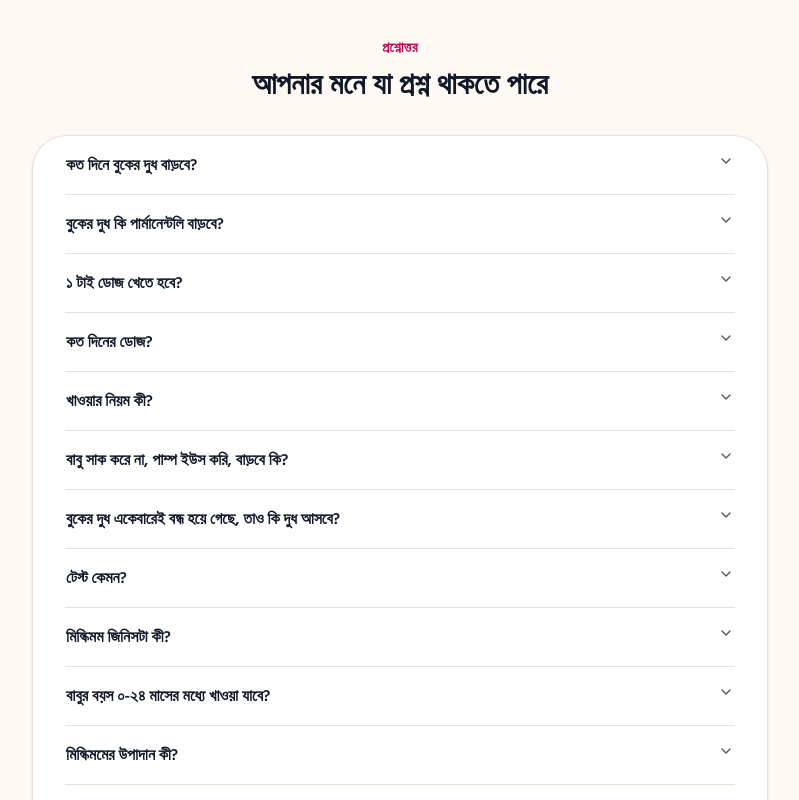
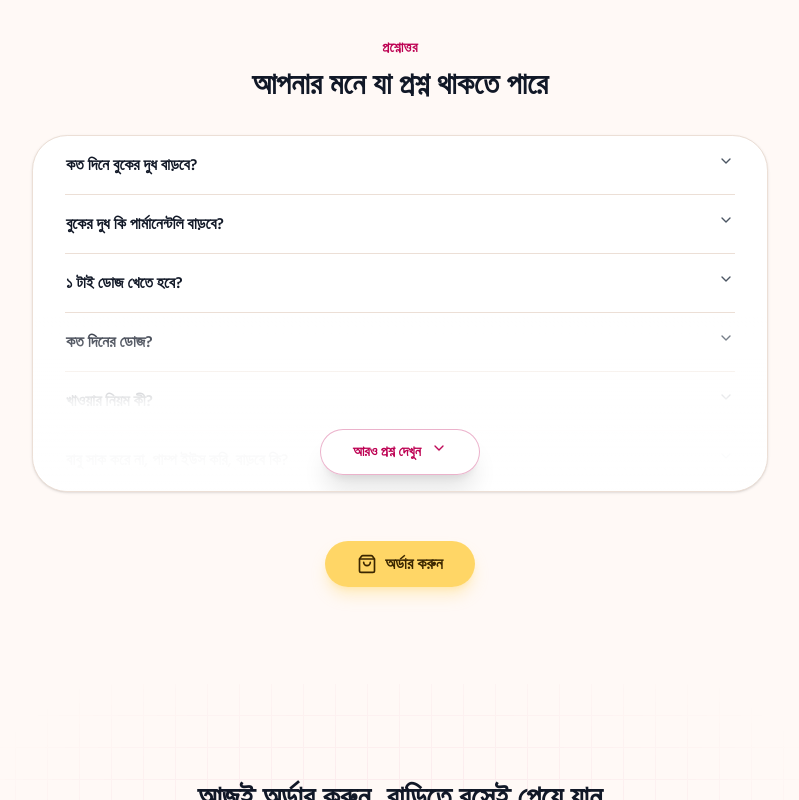
Before and after one commit to MdHasib01/milkimom-nextjs, a Next.js app: page / in a window 1280 px wide. Shown: the part 5300-6100 px from the top of the page, without its empty margins (240-1039 px from the left). Built offline with nearby package versions, Linux system fonts and the light colour scheme; no server answers.

Commit message:
feat: add FAQ section component to client UI

```diff
--- a/src/components/faq-section.tsx
+++ b/src/components/faq-section.tsx
@@ -1,4 +1,7 @@
-import { ReactNode } from "react";
+"use client";
+
+import { useState, ReactNode } from "react";
+import { ChevronDown, ChevronUp } from "lucide-react";
 import {
   Accordion,
   AccordionContent,
@@ -41,6 +44,8 @@ const FAQS: FaqItem[] = [
 ];
 
 export function FaqSection() {
+  const [showAll, setShowAll] = useState(false);
+
   return (
     <section id="faq" className="mx-auto max-w-3xl px-4 py-16 sm:py-24">
       <Reveal className="text-center">
@@ -52,7 +57,12 @@ export function FaqSection() {
         </h2>
       </Reveal>
 
-      <Reveal delay={0.1} className="mt-8 rounded-3xl border border-border bg-card px-5 shadow-sm sm:px-8">
+      <Reveal delay={0.1} className="relative mt-8 rounded-3xl border border-border bg-card px-5 shadow-sm sm:px-8 overflow-hidden">
+        <div
+          className={`transition-all duration-500 ease-in-out ${
+            !showAll ? "max-h-[355px] overflow-hidden" : "pb-6"
+          }`}
+        >
           <Accordion type="single" collapsible>
             {FAQS.map((faq, index) => (
               <AccordionItem key={faq.q} value={`item-${index}`}>
@@ -65,7 +75,35 @@ export function FaqSection() {
               </AccordionItem>
             ))}
           </Accordion>
+        </div>
+
+        {/* Gradient Overlay & Blended See More Button */}
+        {!showAll && (
+          <div className="absolute inset-x-0 bottom-0 h-44 bg-gradient-to-t from-card via-card/95 to-transparent z-10 flex items-end justify-center pb-4 pointer-events-none rounded-b-3xl">
+            <button
+              type="button"
+              onClick={() => setShowAll(true)}
+              className="pointer-events-auto inline-flex items-center gap-2.5 rounded-full border border-brand-crimson/30 bg-card/90 backdrop-blur-md px-8 py-3 text-sm font-bold text-brand-crimson shadow-xl transition-all hover:scale-105 hover:bg-brand-crimson hover:text-white hover:shadow-2xl cursor-pointer"
+            >
+              <span>আরও প্রশ্ন দেখুন</span>
+              <ChevronDown className="size-4 animate-bounce" />
+            </button>
+          </div>
+        )}
       </Reveal>
+
+      {showAll && (
+        <div className="mt-6 flex justify-center">
+          <button
+            type="button"
+            onClick={() => setShowAll(false)}
+            aria-label="কম প্রশ্ন দেখুন"
+            className="inline-flex items-center justify-center rounded-full border border-border bg-card p-3 text-muted-foreground shadow-md transition-all hover:bg-muted hover:text-foreground hover:scale-110 cursor-pointer"
+          >
+            <ChevronUp className="size-5" />
+          </button>
+        </div>
+      )}
 
       <SectionCta />
     </section>
```
Lines whose indentation alone changed are shown as unchanged.
